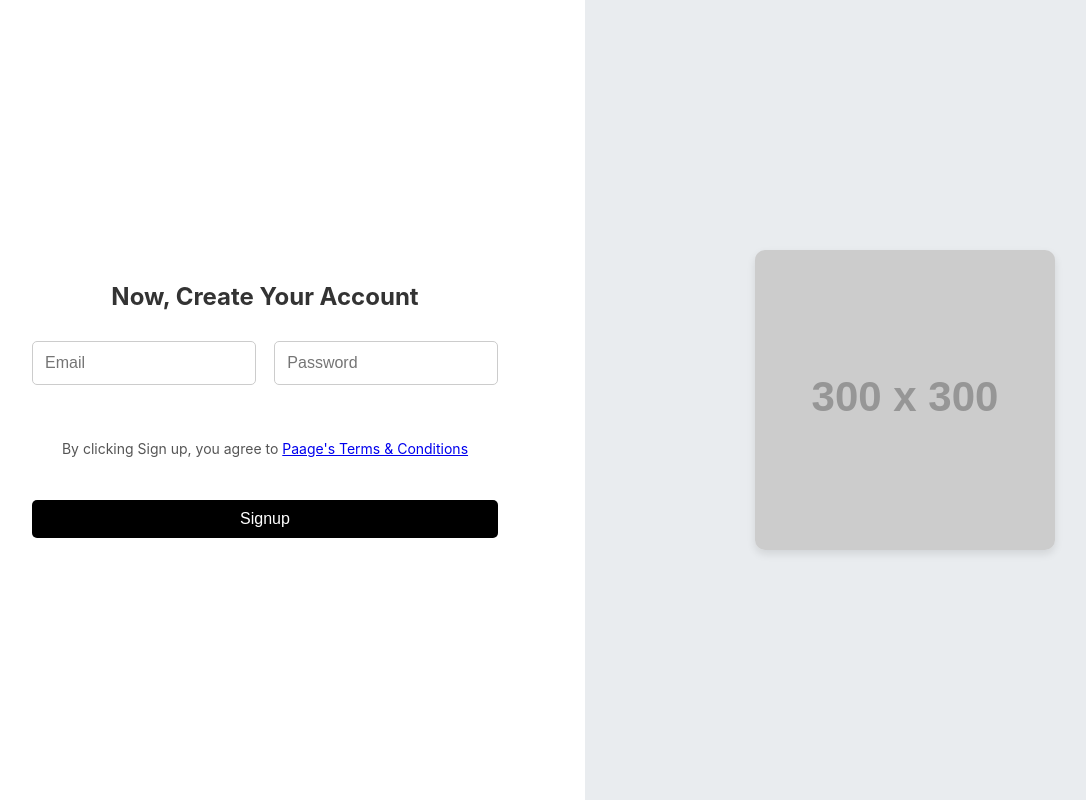
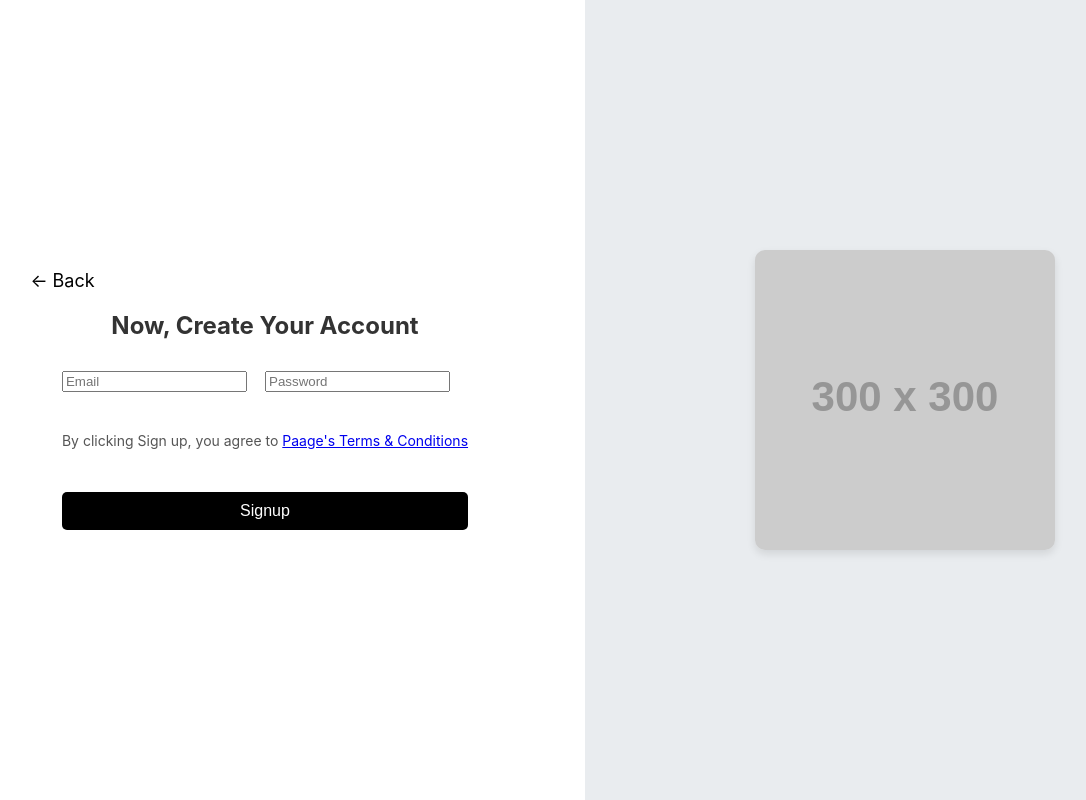
Before and after one commit to shreeya34/profile-fusion-app, a React (Create React App) app in the folder pages/: page /create-account in a window 1280 px wide. Shown: the whole page, without its empty margins (55-1141 px from the left). Built offline with nearby package versions, Linux system fonts and the light colour scheme.

Commit message:
working on signup page

```diff
--- a/pages/src/ClaimLinkSignup.css
+++ b/pages/src/ClaimLinkSignup.css
@@ -29,7 +29,7 @@
 
   .form-group {
     margin-bottom: 15px;
-    width: 600px;
+    width: 100%;
   }
 
   .form-group label {
@@ -38,9 +38,11 @@
     margin-bottom: 8px;
     display: block;
   }
-
+  .submit-btn:hover {
+    background-color: #626562;
+  }
   .form-group input {
-    width: 100%;
+    width: 700px;
     padding: 12px;
     border: 1px solid #ccc;
     border-radius: 5px;
--- a/pages/src/CreateAccount.css
+++ b/pages/src/CreateAccount.css
@@ -28,8 +28,9 @@
     width: 100%;
   }
 
-  .form-group {
-    width: 48%; /* Adjusts width of each input to be side by side */
+  .form-groups {
+    width: 90%; /* Adjusts width of each input to be side by side */
+
   }
 
   .form-actions {
@@ -59,7 +60,17 @@
     cursor: pointer;
   }
 
+  .back-button {
+    display: flex;
+    align-items: center;
+    cursor: pointer;
+    margin-left: -400px; /* This moves the back button slightly to the left */
+  }
 
+  .back-button span {
+    margin-right: 5px;
+    font-size: 18px;
+  }
 
   .create-account-right {
     flex: 1;
@@ -75,3 +86,6 @@
     border-radius: 10px;
     box-shadow: 0 4px 8px rgba(0, 0, 0, 0.1);
   }
+  .submit-btn:hover {
+    background-color: #626562;
+  }
--- a/pages/src/CreateAccount.js
+++ b/pages/src/CreateAccount.js
@@ -1,9 +1,12 @@
 import React, { useState } from 'react';
+import { useNavigate } from 'react-router-dom';  // Ensure this is imported correctly
 import './CreateAccount.css'; // Styling the page
 
 const CreateAccount = () => {
   const [email, setEmail] = useState('');
   const [password, setPassword] = useState('');
+
+  const navigate = useNavigate(); // Ensure this is initialized
 
   const handleEmailChange = (e) => {
     setEmail(e.target.value);
@@ -18,14 +21,24 @@ const CreateAccount = () => {
     console.log('Creating account with:', email, password);
   };
 
+  const goBack = () => {
+    navigate('/signup'); // Use navigate correctly
+  };
+
   return (
     <div className="create-account-container">
       {/* Left Side - Text */}
       <div className="create-account-left">
+        {/* Back Button */}
+        <div className="back-button" onClick={goBack}>
+          <span>&larr;</span> {/* Arrow symbol for the back icon */}
+          <span>Back</span>
+        </div>
+
         <h2>Now, Create Your Account</h2>
         <form onSubmit={handleSubmit}>
           <div className="form-fields">
-            <div className="form-group">
+            <div className="form-groups">
               <input
                 type="email"
                 id="email"
@@ -37,7 +50,7 @@ const CreateAccount = () => {
               />
             </div>
 
-            <div className="form-group">
+            <div className="form-groups">
               <input
                 type="password"
                 id="password"
--- a/pages/src/Login.css
+++ b/pages/src/Login.css
@@ -174,3 +174,6 @@
   .signup-link a:hover {
     text-decoration: underline;
   }
+  .submit-btn:hover {
+    background-color: #626562;
+  }
--- a/pages/src/Signup.js
+++ b/pages/src/Signup.js
@@ -24,7 +24,7 @@ const Signup = () => {
     <div className="signup-container">
     {/* Left Side - Signup Form */}
     <div className="signup-left">
-      <h2>First, claim your unique link</h2>
+      <h2>First, claim your unique name</h2>
 
       <form onSubmit={handleSubmit}>
         <div className="form-group">
```
